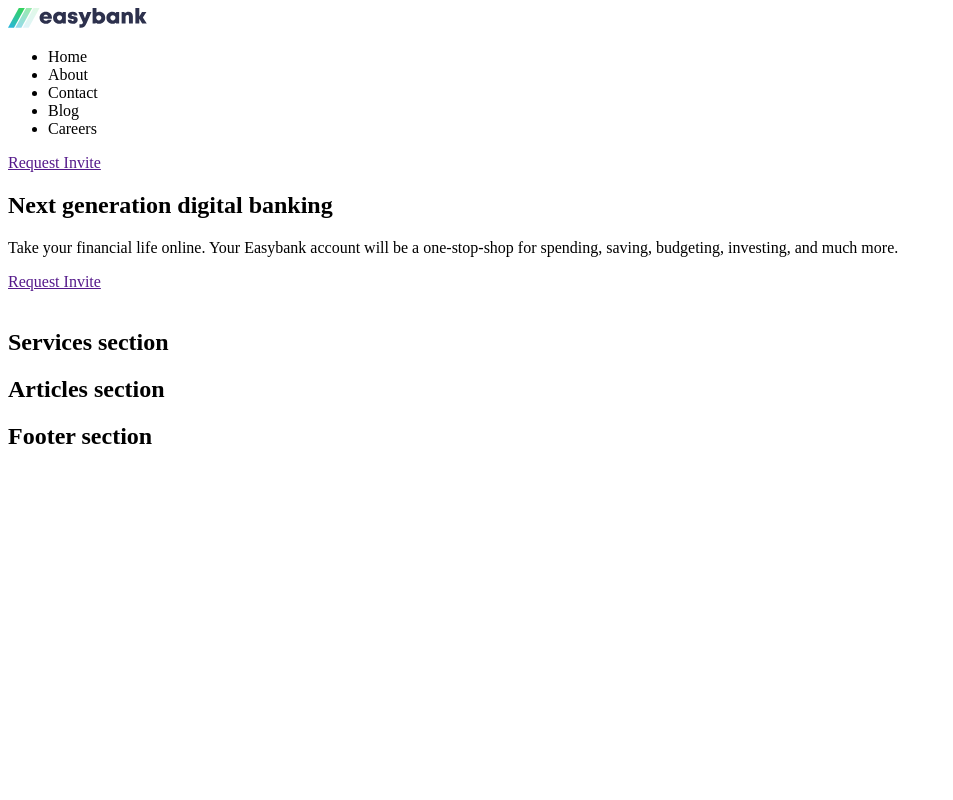
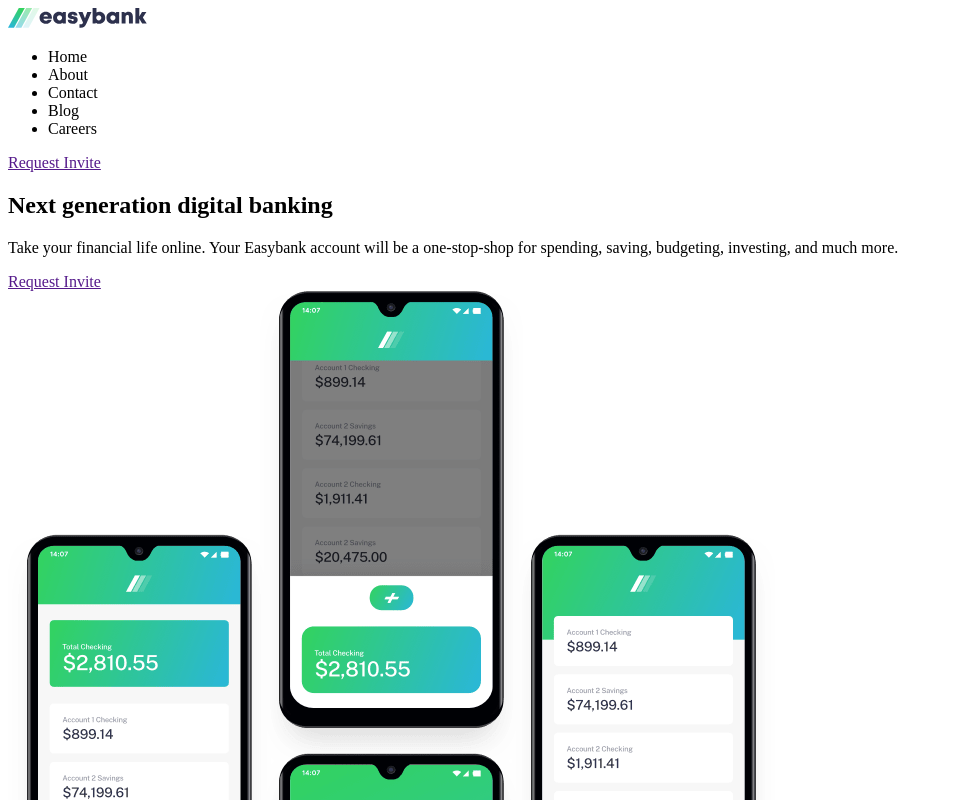
Before and after one commit to imoleBytes/EasyBank-React, a React (Vite) app: page / in a window 1280 px wide. Shown: the top 800 px of the page, without its empty margins (0-953 px from the left). Built offline with nearby package versions, Linux system fonts and the light colour scheme.

Commit message:
hero html done

```diff
--- a/src/Components/Header.jsx
+++ b/src/Components/Header.jsx
@@ -1,5 +1,3 @@
-import React from "react";
-import reactLogo from '../assets/react.svg'
 import Logo from "../assets/logo.svg"
 
 const Header = () => {
--- a/src/Components/Hero.jsx
+++ b/src/Components/Hero.jsx
@@ -1,3 +1,6 @@
+import mockup from "../assets/image-mockups.png"
+
+
 const Hero = () => {
     return (
     <section className="hero">
@@ -9,7 +12,7 @@
                 <a href="">Request Invite</a>
             </div>
             <div className="hero__right">
-                <img src="" alt="" />
+                <img src={mockup} alt="" />
             </div>
         </div>
     </section>
```
